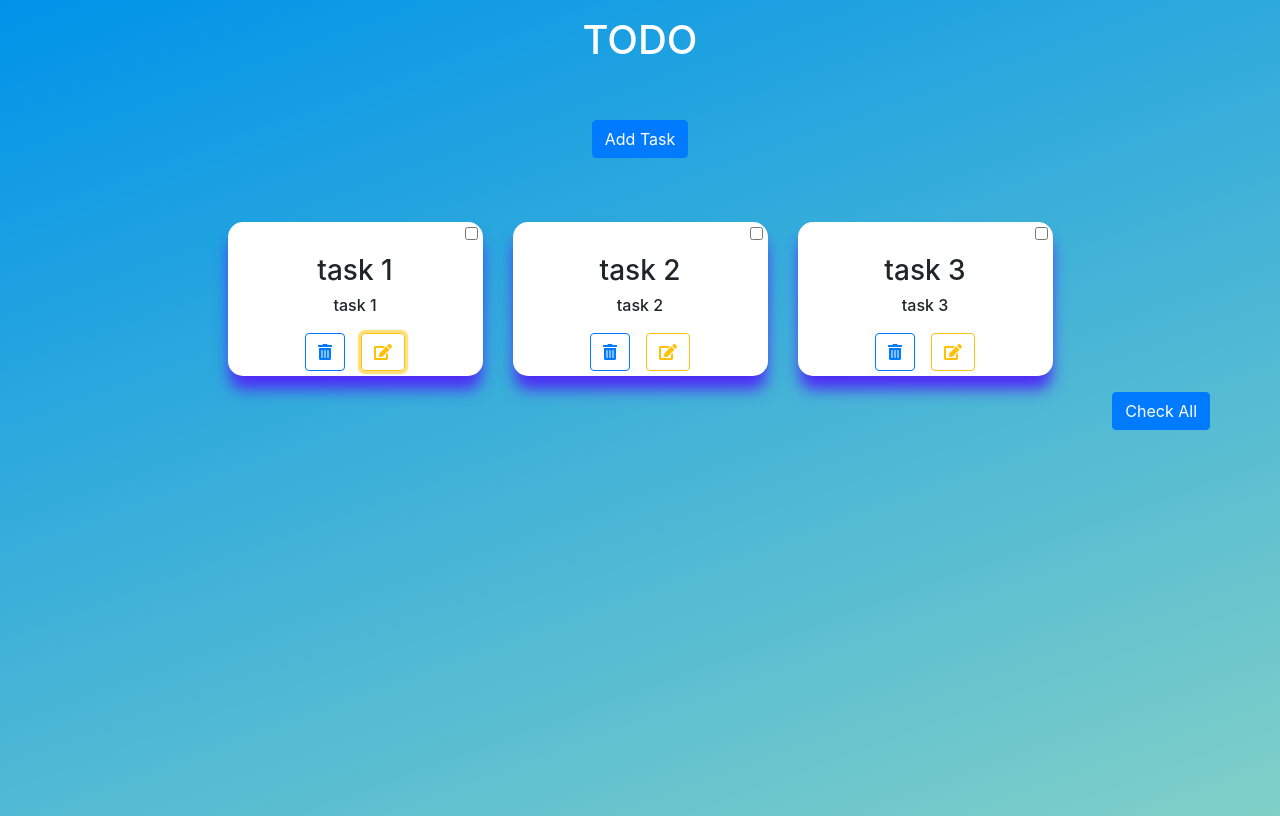
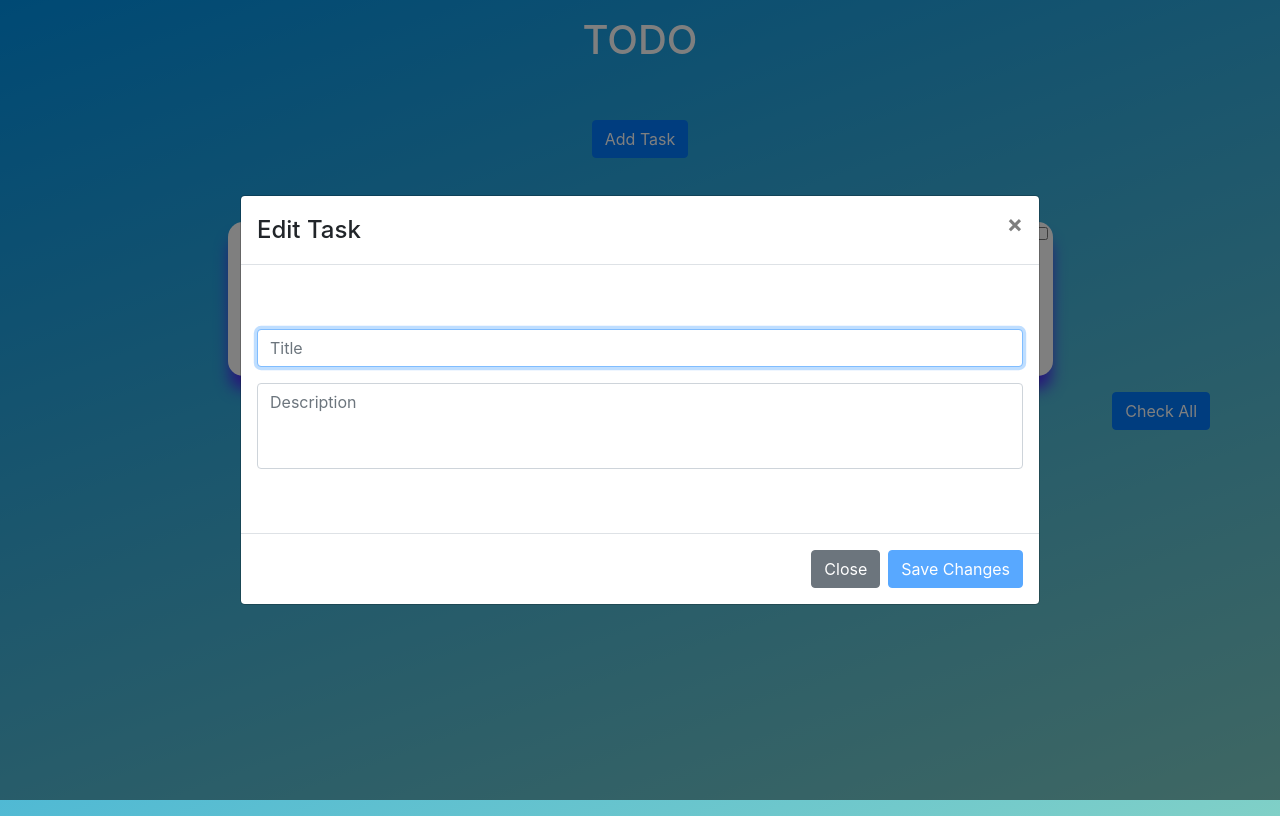
Before and after one commit to RafoSimonyan7/react-beg-06, a React (Create React App) app: page / in a window 1280 px wide. Both pictures are taken after a click on the button 383 px from the left and 351 px from the top of the page. Built offline with nearby package versions, Linux system fonts and the light colour scheme.

Commit message:
lesson-15

```diff
--- a/src/components/AddTaskModal/AddTaskModal.jsx
+++ b/src/components/AddOrEditTaskModal/AddOrEditTaskModal.jsx
@@ -1,12 +1,12 @@
 import React, { Component, createRef } from "react";
-import s from "./AddTaskModal.module.css";
-import { Form, Button, Modal } from "react-bootstrap";
+import { Modal, Form, Button } from "react-bootstrap";
 
-class AddTask extends Component {
+class EditTaskModal extends Component {
   constructor(props) {
     super(props);
     this.inputRef = createRef();
     this.state = {
+      ...props.editTasks,
       title: "",
       description: "",
     };
@@ -18,16 +18,18 @@ class AddTask extends Component {
     });
   };
 
-  handleSub = ({ type, key }) => {
-    const { title, description } = this.state;
-    if (!title || !description || (type === "keypress" && key !== "Enter")) {
-      return;
+  handleSubmit = () => {
+    const { isModalTaskOpen } = this.props;
+    if (isModalTaskOpen === undefined) {
+      const { title, description } = this.state;
+      const tasksData = {
+        title,
+        description,
+      };
+      this.props.handleAddNewTask(tasksData);
+    } else {
+      this.props.handleEditTask(this.state);
     }
-    const tasksData = {
-      title,
-      description,
-    };
-    this.props.handleSubmit(tasksData);
     this.props.onHide();
   };
   componentDidMount() {
@@ -35,9 +37,10 @@ class AddTask extends Component {
   }
 
   render() {
-    const { isTasksChecked, onHide } = this.props;
+    const { onHide, isModalTaskOpen } = this.props;
+    const {title, description} = this.state
     return (
-      <div className={s.form_group}>
+      <div>
         <Modal
           show={true}
           onHide={onHide}
@@ -47,7 +50,7 @@ class AddTask extends Component {
         >
           <Modal.Header closeButton>
             <Modal.Title id="contained-modal-title-vcenter">
-              Add Task
+              {isModalTaskOpen === undefined ? "Add Task" : "Edit Task"}
             </Modal.Title>
           </Modal.Header>
           <Modal.Body>
@@ -58,10 +61,8 @@ class AddTask extends Component {
                   type="text"
                   placeholder="Title"
                   onChange={this.handleChange}
-                  onKeyPress={this.handleSub}
-                  disabled={isTasksChecked}
+                  value={title}
                   ref={this.inputRef}
-                  value={this.state.title}
                 />
               </Form.Group>
               <Form.Group>
@@ -72,8 +73,7 @@ class AddTask extends Component {
                   style={{ resize: "none" }}
                   placeholder="Description"
                   onChange={this.handleChange}
-                  value={this.state.description}
-                  disabled={isTasksChecked}
+                  value={description}
                 />
               </Form.Group>
             </Form>
@@ -83,12 +83,10 @@ class AddTask extends Component {
               Close
             </Button>
             <Button
-              onClick={this.handleSub}
-              disabled={
-                isTasksChecked || !this.state.title || !this.state.description
-              }
+              onClick={this.handleSubmit}
+              disabled={!this.state.title || !this.state.description}
             >
-              Add
+              {isModalTaskOpen === undefined ? "Add" : "Save Changes"}
             </Button>
           </Modal.Footer>
         </Modal>
@@ -97,4 +95,4 @@ class AddTask extends Component {
   }
 }
 
-export default AddTask;
+export default EditTaskModal;
--- a/src/components/NewTask/NewTask.jsx
+++ b/src/components/NewTask/NewTask.jsx
@@ -13,6 +13,7 @@ const NewTask = ({
   isTasksChecked,
   checkedTask,
   checked,
+  isOpenAddOrEditTasksModal,
 }) => {
   const deleteTask = (e) => {
     handleDelete(task._id);
@@ -20,6 +21,10 @@ const NewTask = ({
 
   const toggleCheck = (e) => {
     toggleCheckedTask(task._id);
+  };
+
+  const handleEdit = (e) => {
+    isOpenAddOrEditTasksModal(task);
   };
 
   const classes = [s.mainTasks];
@@ -45,7 +50,11 @@ const NewTask = ({
         >
           <FontAwesomeIcon icon={faTrashAlt} />
         </Button>
-        <Button variant="outline-warning" disabled={isTasksChecked}>
+        <Button
+          variant="outline-warning"
+          disabled={isTasksChecked}
+          onClick={handleEdit}
+        >
           <FontAwesomeIcon icon={faEdit} />
         </Button>
       </div>
--- a/src/components/ToDo/ToDo.jsx
+++ b/src/components/ToDo/ToDo.jsx
@@ -1,10 +1,10 @@
 import React, { Component } from "react";
-import AddTaskModal from "../AddTaskModal/AddTaskModal";
 import NewTask from "../NewTask/NewTask";
 import { Container, Row, Col, Button } from "react-bootstrap";
 import idGenerator from "../../utils/idGenerator";
 import s from "./ToDo.module.css";
 import ConfirmModal from "../ConfirmModal/ConfirmModal";
+import AddOrEditTaskModal from "../AddOrEditTaskModal/AddOrEditTaskModal";
 
 class ToDo extends Component {
   state = {
@@ -27,8 +27,8 @@ class ToDo extends Component {
     ],
     checkedTasks: new Set(),
     isAllTasksChecked: false,
-    isAddModalTaskOpen: false,
     isTasksDeleteModalOpen: false,
+    editTasks: null,
   };
 
   handleSubmit = (formData) => {
@@ -87,11 +87,6 @@ class ToDo extends Component {
     });
   };
 
-  toggleOpenAddTaskModal = () => {
-    this.setState({
-      isAddModalTaskOpen: !this.state.isAddModalTaskOpen,
-    });
-  };
 
   toggleOpenDeleteTasksModal = () => {
     this.setState({
@@ -99,13 +94,35 @@ class ToDo extends Component {
     });
   };
 
+  isOpenAddOrEditTasksModal = (editTasks) => {
+    this.setState({
+      editTasks
+    });
+  };
+
+  closeEditTaskModal = () => {
+    this.setState({
+      editTasks: null,
+    });
+  };
+
+  handleEditTask = (editTasks) => {
+    const tasks = [...this.state.tasks];
+    const taskIdx = tasks.findIndex(task => task._id === editTasks._id);
+    tasks[taskIdx] = editTasks;
+    this.setState({
+      tasks,
+    });
+  };
+
   render() {
     const {
+      tasks,
       checkedTasks,
-      isAddModalTaskOpen,
       isTasksDeleteModalOpen,
+      editTasks,
     } = this.state;
-    const tasks = this.state.tasks.map((task) => {
+    const task = this.state.tasks.map((task) => {
       return (
         <Col key={task._id} className="mt-3" xs={12} sm={6} md={4} lg={3}>
           <NewTask
@@ -116,6 +133,7 @@ class ToDo extends Component {
             isTasksChecked={!!this.state.checkedTasks.size}
             checkedTask={this.state.checkedTasks.has(task._id)}
             checked={this.state.checkedTasks.has(task._id)}
+            isOpenAddOrEditTasksModal={this.isOpenAddOrEditTasksModal}
           />
         </Col>
       );
@@ -131,12 +149,12 @@ class ToDo extends Component {
           </Row>
           <Row className="mt-5">
             <Col>
-              <Button onClick={this.toggleOpenAddTaskModal}>Add Task</Button>
+              <Button onClick={this.isOpenAddOrEditTasksModal}>Add Task</Button>
             </Col>
           </Row>
           <Row className="mt-5 d-flex justify-content-center">
-            {tasks.length ? (
-              tasks
+            {task.length ? (
+              task
             ) : (
               <p className={s.emptyText}>Tasks is empty</p>
             )}
@@ -162,18 +180,19 @@ class ToDo extends Component {
             <div></div>
           )}
         </Container>
-
-        {isAddModalTaskOpen && (
-          <AddTaskModal
-            onHide={this.toggleOpenAddTaskModal}
-            handleSubmit={this.handleSubmit}
-            isTaskChecked={!!checkedTasks.size}
-          />
-        )}
         {isTasksDeleteModalOpen && (
           <ConfirmModal
             onHide={this.toggleOpenDeleteTasksModal}
             deleteAllCheckedTasks={this.deleteAllCheckedTasks}
+          />
+        )}
+        {editTasks && (
+          <AddOrEditTaskModal
+            editTasks={editTasks}
+            onHide={this.closeEditTaskModal}
+            isModalTaskOpen={editTasks._id}
+            handleAddNewTask={this.handleSubmit}
+            handleEditTask={this.handleEditTask}
           />
         )}
       </div>
```
Also changed, not shown: src/components/AddTaskModal/AddTaskModal.module.css (deleted).
